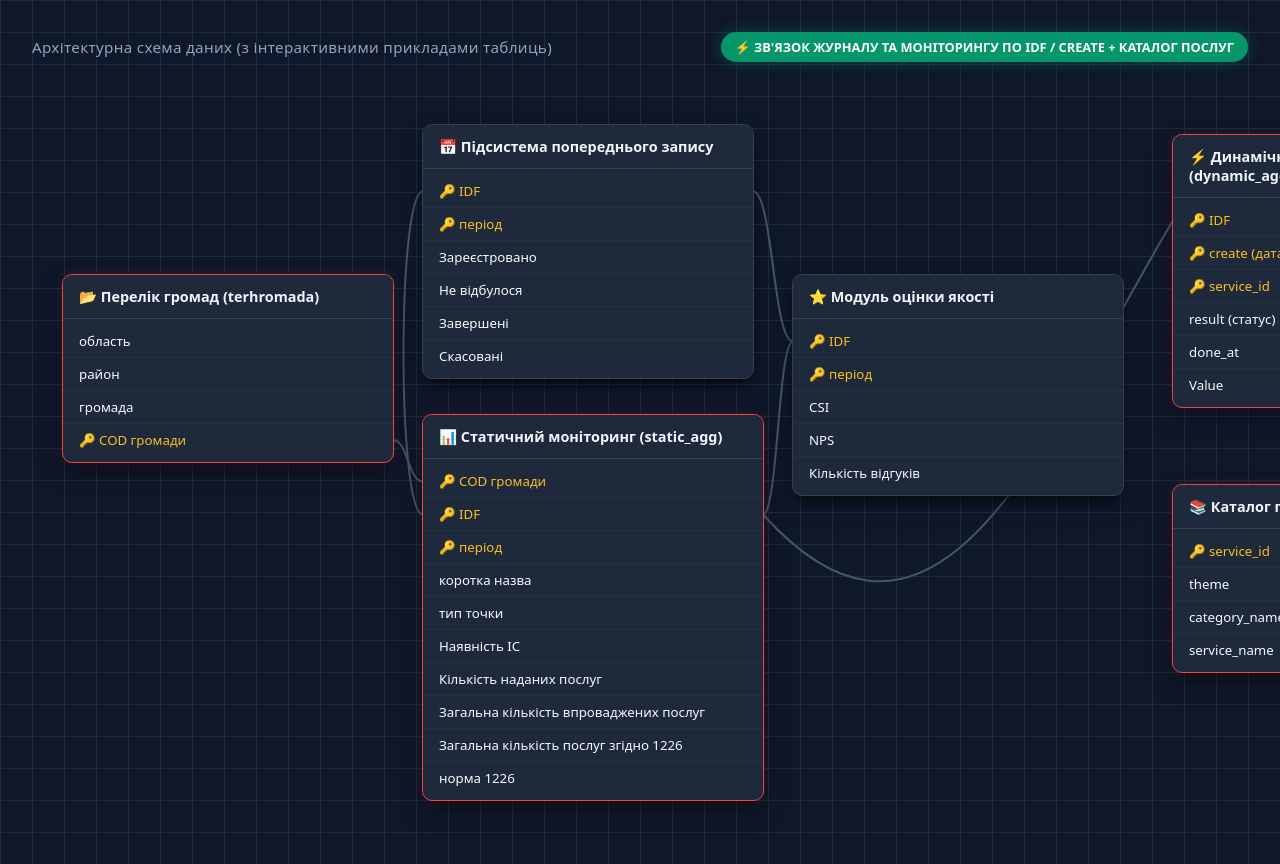
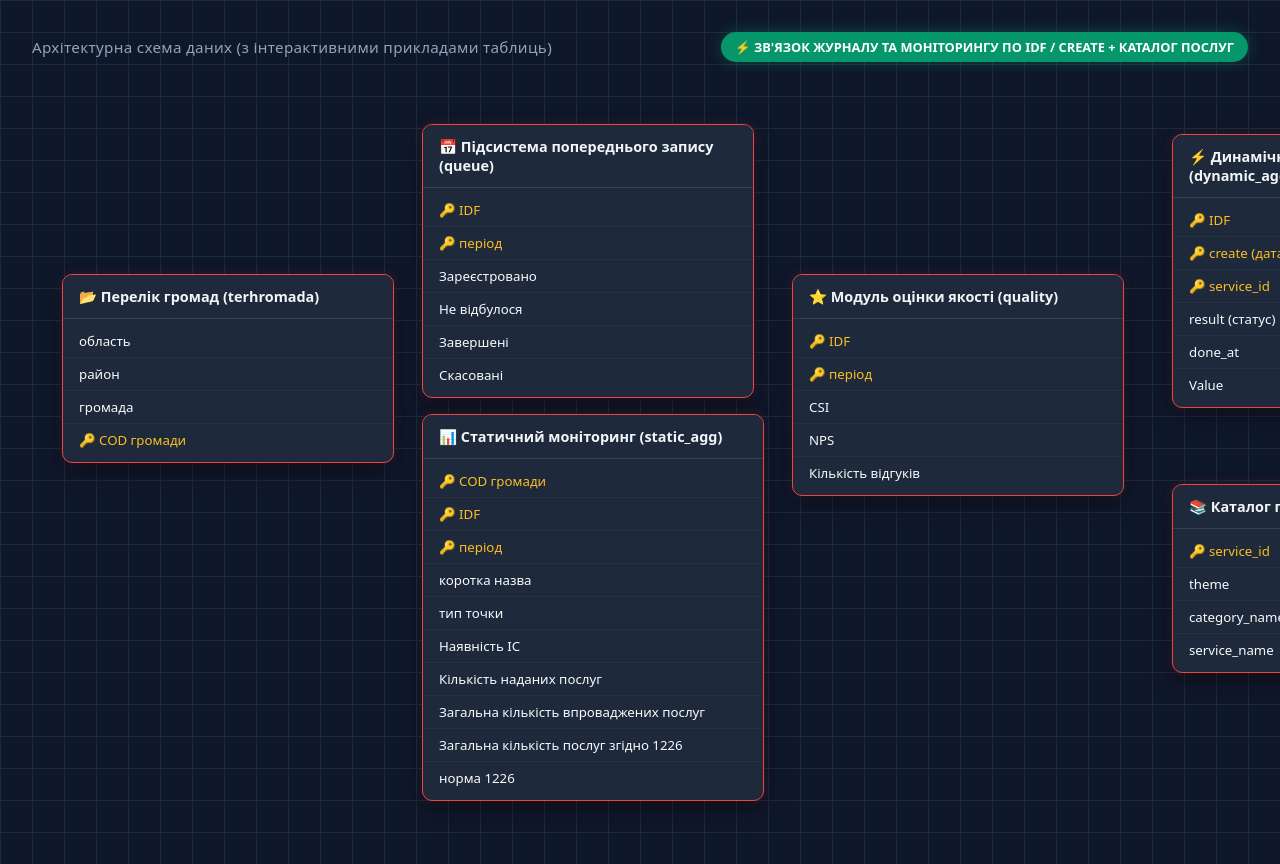
Before and after one commit to Rublenko/UA-dashboard, a plain HTML site: page index.html in a window 1280 px wide. Shown: the top 864 px of the page. Drawn offline with Linux system fonts and the light colour scheme.

Commit message:
Update index.html

```diff
--- a/index.html
+++ b/index.html
@@ -245,8 +245,8 @@
             </div>
         </div>
 
-        <div class="db-card" id="card-prebooking" onclick="selectCard('prebooking')">
-            <div class="db-header">📅 Підсистема попереднього запису</div>
+        <div class="db-card published" id="card-prebooking" onclick="selectCard('prebooking')">
+            <div class="db-header">📅 Підсистема попереднього запису (queue)</div>
             <div class="db-rows">
                 <div class="db-row key" id="row-prebooking-idf"><span class="field-name">🔑 IDF</span></div>
                 <div class="db-row key" id="row-prebooking-period"><span class="field-name">🔑 період</span></div>
@@ -273,8 +273,8 @@
             </div>
         </div>
 
-        <div class="db-card" id="card-quality" onclick="selectCard('quality')">
-            <div class="db-header">⭐ Модуль оцінки якості</div>
+        <div class="db-card published" id="card-quality" onclick="selectCard('quality')">
+            <div class="db-header">⭐ Модуль оцінки якості (quality)</div>
             <div class="db-rows">
                 <div class="db-row key" id="row-quality-idf"><span class="field-name">🔑 IDF</span></div>
                 <div class="db-row key" id="row-quality-period"><span class="field-name">🔑 період</span></div>
@@ -321,16 +321,16 @@
     <script>
         const tableDetails = {
             prebooking: {
-                title: "Деталі модуля: Підсистема попереднього запису",
-                previewHeaders: ["IDF", "період", "Зареєстровано", "Завершені", "Скасовані"],
+                title: "Деталі модуля: Підсистема попереднього запису (queue)",
+                previewHeaders: ["idf", "period", "registered", "not_happened", "completed", "cancelled"],
                 previewRows: [
-                    ["SN25000022", "2026-Q1", "5648", "4646", "461"],
-                    ["SN23000002", "2026-Q1", "2858", "1783", "456"]
+                    ["SN25000022", "2026-Q1", "5648", "541", "4646", "461"],
+                    ["SN23000002", "2026-Q1", "2858", "619", "1783", "456"]
                 ]
             },
             quality: {
-                title: "Деталі модуля: Модуль оцінки якості",
-                previewHeaders: ["IDF", "період", "CSI", "NPS", "Кількість відгуків"],
+                title: "Деталі модуля: Модуль оцінки якості (quality)",
+                previewHeaders: ["idf", "period", "csi", "nps", "reviews_count"],
                 previewRows: [
                     ["SN25000022", "2026-Q1", "99,852", "99,3212", "22984"],
                     ["SN23000002", "2026-Q1", "99,1955", "96,9684", "14545"]
@@ -373,104 +373,4 @@
         };
 
         const connections = [
-            { fromRow: 'row-prebooking-idf', toRow: 'row-monitoring-idf', cardFrom: 'card-prebooking', cardTo: 'card-monitoring', route: 'corridor-left' },
-            { fromRow: 'row-prebooking-idf', toRow: 'row-quality-idf', cardFrom: 'card-prebooking', cardTo: 'card-quality', route: 'straight' },
-            { fromRow: 'row-monitoring-idf', toRow: 'row-quality-idf', cardFrom: 'card-monitoring', cardTo: 'card-quality', route: 'straight' },
-            { fromRow: 'row-hromadas-cod', toRow: 'row-monitoring-cod', cardFrom: 'card-hromadas', cardTo: 'card-monitoring', route: 'straight' },
-            { fromRow: 'row-monitoring-idf', toRow: 'row-tx-idf', cardFrom: 'card-monitoring', cardTo: 'card-transactions', route: 'bottom-around-quality' },
-            { fromRow: 'row-services-code', toRow: 'row-tx-service-code', cardFrom: 'card-services', cardTo: 'card-transactions', route: 'corridor-right' }
-        ];
-
-        function drawLines() {
-            const svg = document.getElementById('svg-lines');
-            const workspace = document.getElementById('workspace');
-            const wRect = workspace.getBoundingClientRect();
-            svg.innerHTML = '';
-
-            connections.forEach(conn => {
-                const el1 = document.getElementById(conn.fromRow);
-                const el2 = document.getElementById(conn.toRow);
-                if (!el1 || !el2) return;
-
-                const r1 = el1.getBoundingClientRect();
-                const r2 = el2.getBoundingClientRect();
-
-                const x1 = r1.left - wRect.left;
-                const y1 = r1.top + r1.height / 2 - wRect.top;
-                const x2 = r2.left - wRect.left;
-                const y2 = r2.top + r2.height / 2 - wRect.top;
-
-                let pathData = "";
-
-                if (conn.route === 'corridor-left') {
-                    const corridorX = 365;
-                    pathData = `M ${x1} ${y1} C ${corridorX} ${y1}, ${corridorX} ${y2}, ${x2} ${y2}`;
-                } else if (conn.route === 'corridor-right') {
-                    const rightX1 = r1.right - wRect.left;
-                    const rightX2 = r2.right - wRect.left;
-                    const corridorX = Math.max(rightX1, rightX2) + 35;
-                    pathData = `M ${rightX1} ${y1} C ${corridorX} ${y1}, ${corridorX} ${y2}, ${rightX2} ${y2}`;
-                } else if (conn.route === 'bottom-around-quality') {
-                    const startX = r1.right - wRect.left;
-                    const startY = r1.top + r1.height / 2 - wRect.top;
-                    const endX = r2.left - wRect.left;
-                    const endY = r2.top + r2.height / 2 - wRect.top;
-                    pathData = `M ${startX} ${startY} C ${startX + 180} ${startY + 200}, ${endX - 120} ${endY + 200}, ${endX} ${endY}`;
-                } else {
-                    const straightX1 = r1.right - wRect.left;
-                    const straightX2 = r2.left - wRect.left;
-                    const dx = Math.abs(straightX2 - straightX1) * 0.5;
-                    pathData = `M ${straightX1} ${y1} C ${straightX1 + dx} ${y1}, ${straightX2 - dx} ${y2}, ${straightX2} ${y2}`;
-                }
-
-                const path = document.createElementNS('http://www.w3.org/2000/svg', 'path');
-                path.setAttribute('d', pathData);
-                path.setAttribute('id', `path-${conn.cardFrom}-${conn.cardTo}-${conn.fromRow}`);
-                svg.appendChild(path);
-            });
-        }
-
-        function selectCard(cardId) {
-            document.querySelectorAll('.db-card').forEach(c => c.classList.remove('active'));
-            document.querySelectorAll('svg.connections-layer path').forEach(p => p.classList.remove('active'));
-
-            const card = document.getElementById(`card-${cardId}`);
-            if (card) card.classList.add('active');
-
-            connections.forEach(conn => {
-                if (conn.cardFrom === `card-${cardId}` || conn.cardTo === `card-${cardId}`) {
-                    const path = document.getElementById(`path-${conn.cardFrom}-${conn.cardTo}-${conn.fromRow}`);
-                    if (path) path.classList.add('active');
-                }
-            });
-
-            const data = tableDetails[cardId];
-            if (!data) return;
-
-            document.getElementById('drawer-title').innerText = data.title;
-
-            let prevHtml = `<table class="detail-table"><thead><tr>`;
-            data.previewHeaders.forEach(h => prevHtml += `<th>${h}</th>`);
-            prevHtml += `</tr></thead><tbody>`;
-            data.previewRows.forEach(row => {
-                prevHtml += `<tr>`;
-                row.forEach(cell => prevHtml += `<td>${cell}</td>`);
-                prevHtml += `</tr>`;
-            });
-            prevHtml += `</tbody></table>`;
-            document.getElementById('drawer-preview-content').innerHTML = prevHtml;
-
-            document.getElementById('info-drawer').classList.add('open');
-        }
-
-        function closeDrawer() {
-            document.getElementById('info-drawer').classList.remove('open');
-            document.querySelectorAll('.db-card').forEach(c => c.classList.remove('active'));
-            document.querySelectorAll('svg.connections-layer path').forEach(p => p.classList.remove('active'));
-        }
-
-        window.addEventListener('load', drawLines);
-        window.addEventListener('resize', drawLines);
-    </script>
-</body>
-</html>
+            { fromRow: 'row-prebooking-idf', toRow: 'row-monitoring-idf', cardFrom: 'card-prebooking', cardTo: 'card-monitoring', route: 'corridor-left
```
